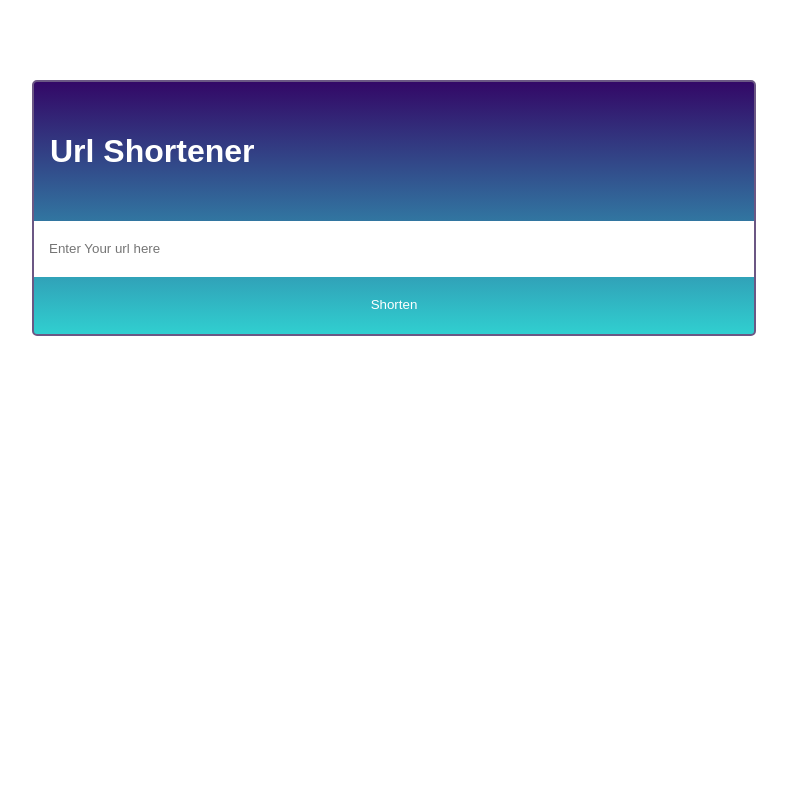
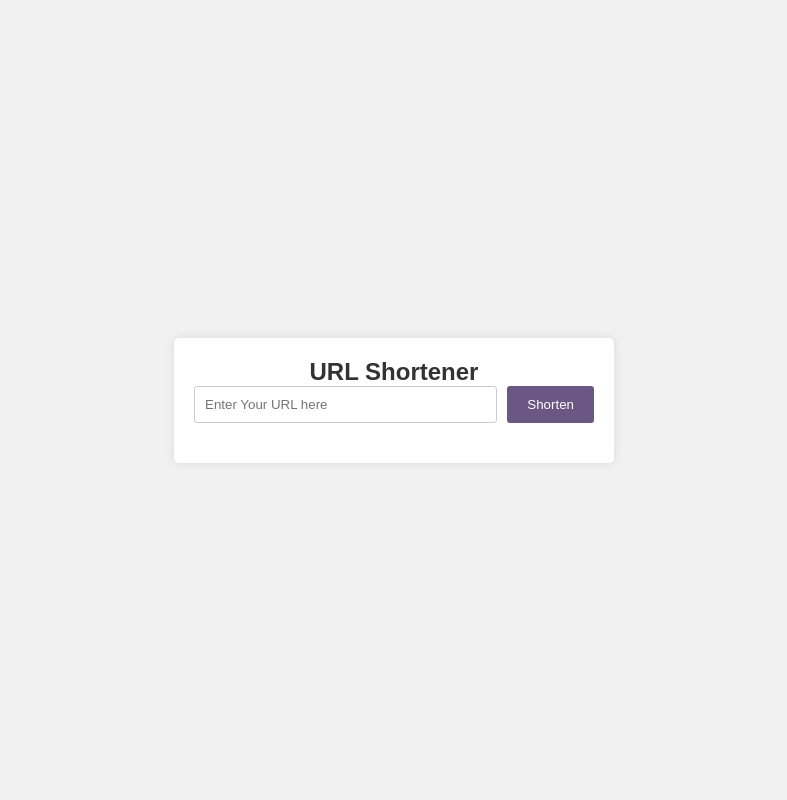
Before and after one commit to WildxHV/UrlShortner, a Django app: page / in a window 1280 px wide. Shown: the whole page, without its empty margins (246-1033 px from the left). Run offline with Django 3.2, Linux system fonts and the light colour scheme; some libraries are stand-ins or nearby versions.

Commit message:
Updated the index.html file

```diff
--- a/templates/index.html
+++ b/templates/index.html
@@ -5,106 +5,103 @@
     <meta charset="UTF-8">
     <meta http-equiv="X-UA-Compatible" content="IE=edge">
     <meta name="viewport" content="width=device-width, initial-scale=1.0">
-    <title>Document</title>
-
-    <script src="https://code.jquery.com/jquery-3.1.1.min.js"
-        integrity="sha256-hVVnYaiADRTO2PzUGmuLJr8BLUSjGIZsDYGmIJLv2b8=" crossorigin="anonymous">
-        </script>
+    <title>URL Shortener</title>
 
     <style>
-        .main{
+        body {
+            min-height: 100vh;
             display: flex;
+            justify-content: center;
             align-items: center;
-            justify-content: center;
-            flex-direction: column;
-            width: 100%;
-            height: 500px;
-        }
-
-
-section {
-  display: flex;
-  align-items: center;
-  justify-content: center;
-  padding: 10px;
-}
-
-body {
-  min-height: 90vh;
-  font-family: Karla, sans-serif;
-  line-height: 2;
+            margin: 0;
+            background-color: #f1f1f1;
+            font-family: Arial, sans-serif;
         }
 
         .container {
-  max-width: 720px;
-  width: 75%;
-  border: 2.5px solid #6b5784;
+            max-width: 400px;
+            width: 100%;
+            padding: 20px;
             border-radius: 5px;
-  background-image: linear-gradient(to top, #30cfd0 0%, #330867 100%);
+            box-shadow: 0 0 10px rgba(0, 0, 0, 0.1);
+            background-color: #fff;
         }
 
-h1 {
-  padding: 1rem;
-  color: white;
+        .title {
+            text-align: center;
+            font-size: 24px;
+            font-weight: bold;
+            color: #333;
         }
 
-input,
-button {
-  font-family: inherit;
-  line-height: inherit;
-  color: inherit;
-  border: 0;
-  padding: 15px;
-}
-
-input {
-  box-sizing: border-box;
-  width: 100%;
-}
-
-.btn {
+        .input-container {
             display: flex;
         }
 
-button {
-  cursor: pointer;
+        #link {
             flex: 1;
-  background-color: transparent;
-  color: white;
-
+            padding: 10px;
+            border: 1px solid #ccc;
+            border-radius: 3px;
+            outline: none;
         }
 
-section {
-  min-height: 80px;
+        #shorten {
+            padding: 10px 20px;
+            margin-left: 10px;
+            background-color: #6b5784;
+            color: #fff;
+            border: none;
+            border-radius: 3px;
+            cursor: pointer;
+            transition: background-color 0.3s ease;
+        }
+
+        #shorten:hover {
+            background-color: #5b4a6f;
+        }
+
+        #shorten:focus {
+            outline: none;
+        }
+
+        #shorten:disabled {
+            background-color: #ccc;
+            cursor: not-allowed;
+        }
+
+        #shorten:disabled:hover {
+            background-color: #ccc;
+        }
+
+        #section {
+            margin-top: 20px;
             text-align: center;
-  background-color: white;
         }
+
+        #newlink {
+            text-decoration: none;
+            color: #6b5784;
+            font-weight: bold;
+        }
+
     </style>
 </head>
 
 <body>
-    <div class="main">
     <div class="container">
-            <h1>Url Shortener</h1>
-            <form id="post-form">
+        <div class="title">URL Shortener</div>
+        <form id="post-form" class="input-container">
             {% csrf_token %}
-                <input type="text" name="link" id="link" placeholder="Enter Your url here">
-                <div class="btn">
-
+            <input type="text" name="link" id="link" placeholder="Enter Your URL here">
             <button type="submit" id="shorten">Shorten</button>
-                </div>
-
         </form>
-        </div>
-
         <section id="section">
-           <a id="newlink" href=""> <h2 ></h2> </a>
+            <a id="newlink" href=""><h2></h2></a>
         </section>
     </div>
 
-
-</body>
-
+    <script src="https://code.jquery.com/jquery-3.6.0.min.js" crossorigin="anonymous"></script>
     <script type="text/javascript">
         $(document).on('submit', '#post-form', function (e) {
             e.preventDefault();
@@ -117,12 +114,12 @@ section {
                     csrfmiddlewaretoken: $('input[name=csrfmiddlewaretoken]').val()
                 },
                 success: function (data) {
-                $('h2').html("https://hv02-shorturl.herokuapp.com/" + data)
+                    $('h2').html("https://hv02-shorturl.herokuapp.com/" + data);
                     document.getElementById('newlink').href = "https://hv02-shorturl.herokuapp.com/" + data;
-
                 }
             });
         });
     </script>
+</body>
 
 </html>
```
Lines whose indentation alone changed are shown as unchanged.
